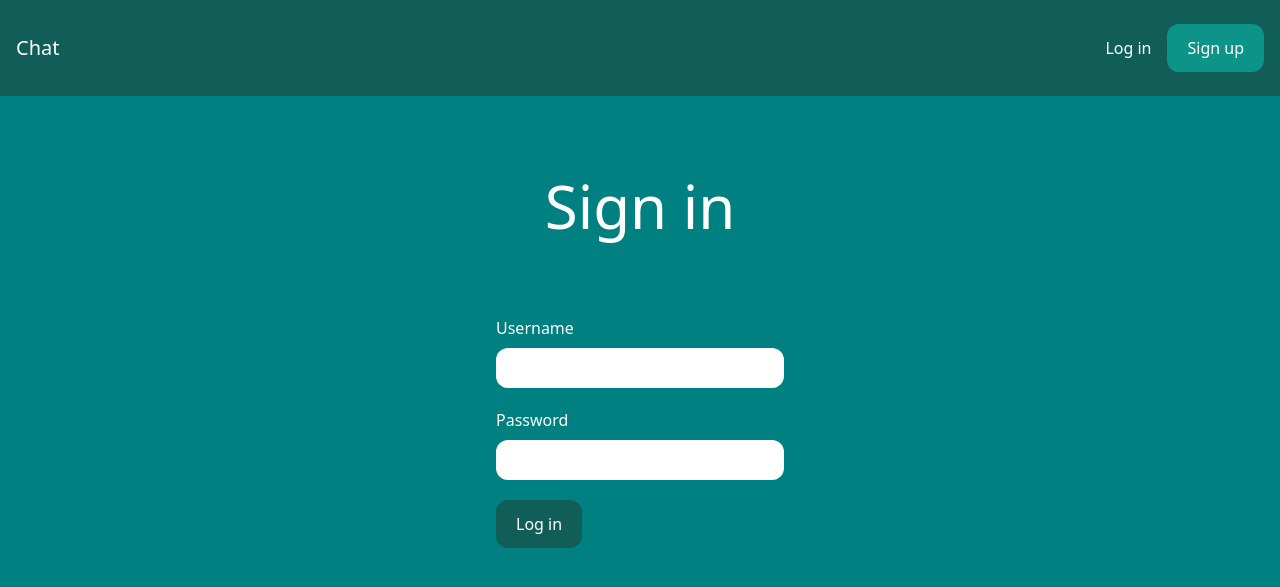
After one commit to alex-njuguna/Live-chat-room, a Django app: page /login/ in a window 1280 px wide. The commit adds this page. Shown: the top 587 px of the page. Run offline with Django 4.2, Linux system fonts and the light colour scheme; some libraries are stand-ins or nearby versions.

Commit message:
login logiut functionality

```diff
--- a/chat/chat/settings.py
+++ b/chat/chat/settings.py
@@ -111,3 +111,7 @@ STATIC_URL = 'static/'
 # https://docs.djangoproject.com/en/4.2/ref/settings/#default-auto-field
 
 DEFAULT_AUTO_FIELD = 'django.db.models.BigAutoField'
+
+# LOGOUT_REDIRECT = '/login/'
+LOGIN_REDIRECT = '/rooms/'
+LOGIN_URL = '/login/'
--- a/chat/core/templates/core/base.html
+++ b/chat/core/templates/core/base.html
@@ -14,8 +14,15 @@
         </div>
 
         <div class="flex items-center space-x-4">
-            <a href="/login/" class="text-white hover:text-gray-200">Log in</a>
-            <a href="/signup/" class="px-5 py-3 rounded-xl text-white bg-teal-600 hover:bg-teal-700">Sign up</a>
+
+            {% if request.user.is_authenticated %}
+                <a href="/rooms/" class="text-white hover:text-gray-200">Rooms</a>
+                <a href="/logout/" class="px-5 py-3 rounded-xl text-white bg-teal-600 hover:bg-teal-700">Log out</a>
+            {% else %}
+                <a href="/login/" class="text-white hover:text-gray-200">Log in</a>
+                <a href="/signup/" class="px-5 py-3 rounded-xl text-white bg-teal-600 hover:bg-teal-700">Sign up</a>
+            {% endif %}
+
         </div>
     </nav>
 
--- /dev/null
+++ b/chat/core/templates/core/login.html
@@ -0,0 +1,47 @@
+{% extends 'core/base.html' %}
+
+
+{% block title %}
+    Log in
+{% endblock title %}
+
+
+{% block content %}
+    <div class="p-10 lg:p-20 text-center">
+        <h1 class="text-3xl lg:text-6xl text-white">Sign in</h1>
+    </div>
+
+    <form action="" method="post" class="lg:w-1/4 px-4 mx-auto">
+        {% csrf_token %}
+
+        <div class="mb-5">
+            <label for="username" class="text-white">Username</label>
+
+            <input type="text" name="username" class="w-full mt-2 px-4 py-2 rounded-xl">
+        </div>
+
+        <div class="mb-5">
+            <label for="password" class="text-white">Password</label>
+
+            <input type="password" name="password" class="w-full mt-2 px-4 py-2 rounded-xl">
+        </div>
+
+
+        {% if form.errors %}
+
+            {% for field in form %}
+
+                {% for error in field.errors %}
+                    <div class="mb-5 p-4 rounded-xl bg-red-300 text-white">
+                        <p>{{ error|escape }}</p>
+                    </div>
+                {% endfor %}
+
+            {% endfor %}
+
+        {% endif %}
+
+        <button class="px-5 py-3 rounded-xl text-white bg-teal-800 hover:bg-teal-700">Log in</button>
+
+    </form>
+{% endblock content %}
--- a/chat/core/urls.py
+++ b/chat/core/urls.py
@@ -1,9 +1,13 @@
 from django.urls import path
+from django.contrib.auth import views as auth_views
+
 from . import views
 
 
 urlpatterns = [
     path("", views.frontpage, name="frontpage"),
     path('signup/', views.signup, name="signup"),
+    path('login/', auth_views.LoginView.as_view(template_name='core/login.html'), name='login'),
+    path('logout/', auth_views.LogoutView.as_view(next_page='login'), name='logout'),
 
 ]
```
Also changed, not shown: chat/db.sqlite3.
